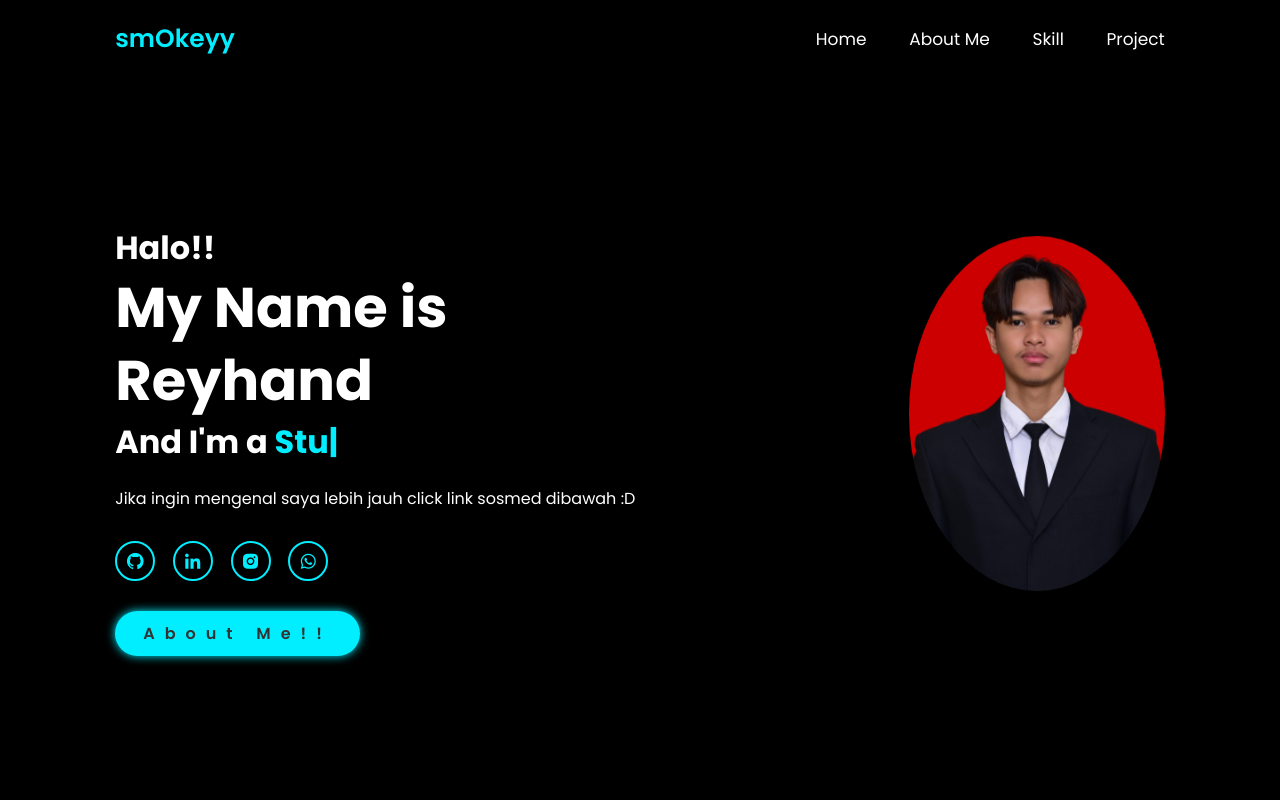
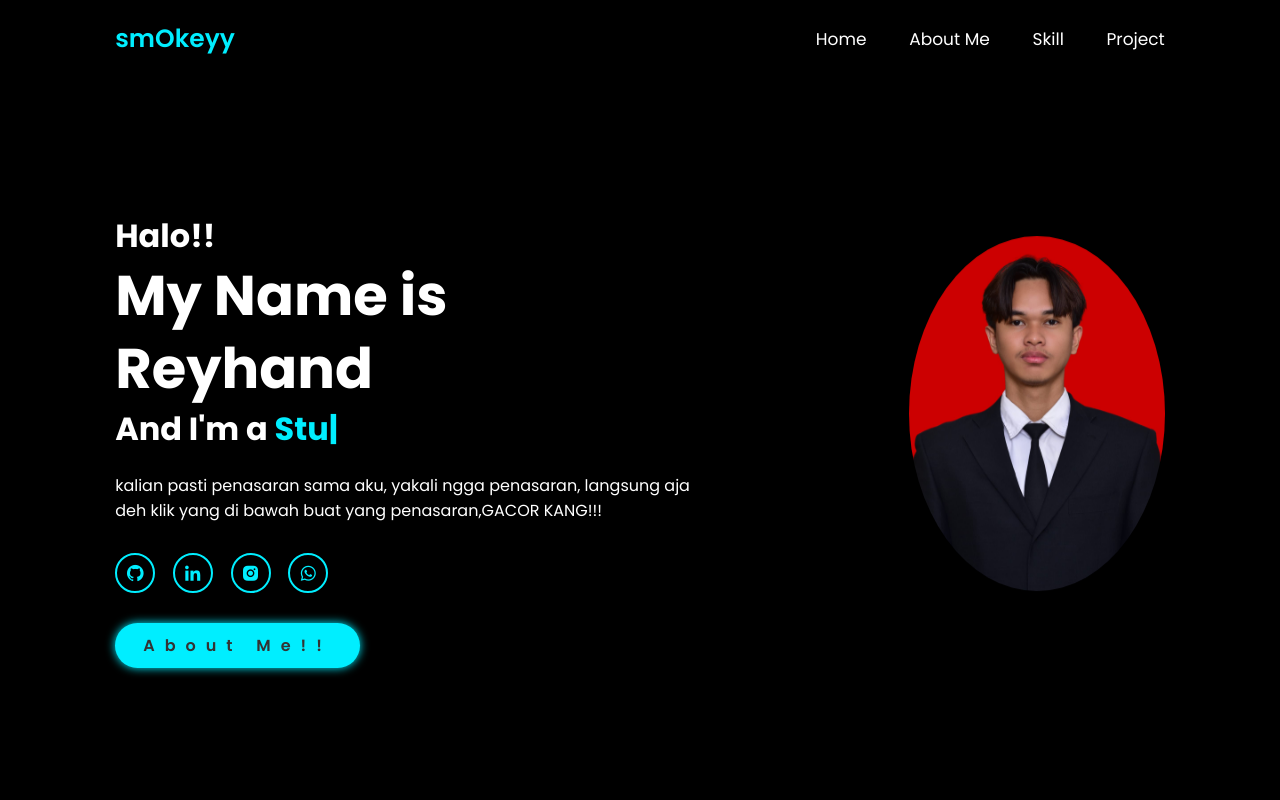
Before and after one commit to Sm0keyyyy/Portfolio, a plain HTML site: page index.html in a window 1280 px wide. Shown: the top 800 px of the page. Drawn offline with nearby package versions, Linux system fonts and the light colour scheme.

Commit message:
Update index.html

```diff
--- a/index.html
+++ b/index.html
@@ -31,7 +31,7 @@
         <h3>Halo!!</h3>
         <h1>My Name is Reyhand</h1>
         <h3>And I'm a <span class="typing"></span></h3>
-        <p>Jika ingin mengenal saya lebih jauh click link sosmed dibawah :D</p>
+        <p>kalian pasti penasaran sama aku, yakali ngga penasaran, langsung aja deh klik yang di bawah buat yang penasaran,GACOR KANG!!!</p>
         <div class="social-media">
           <a
             href="https://github.com/Sm0keyyyy"
```
